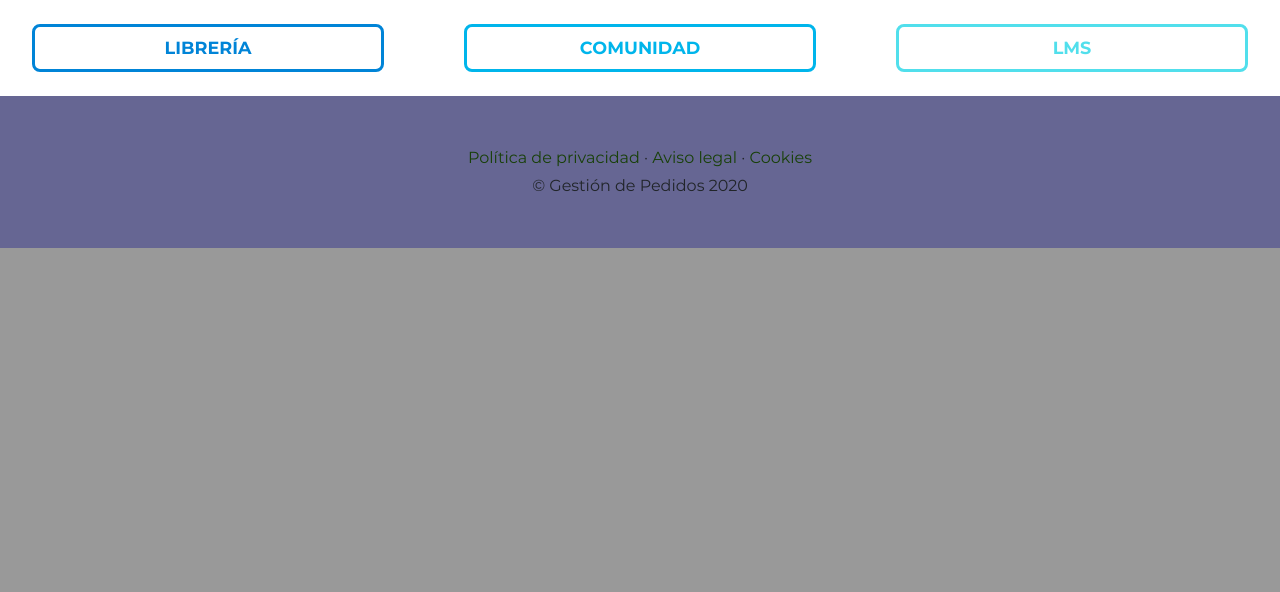
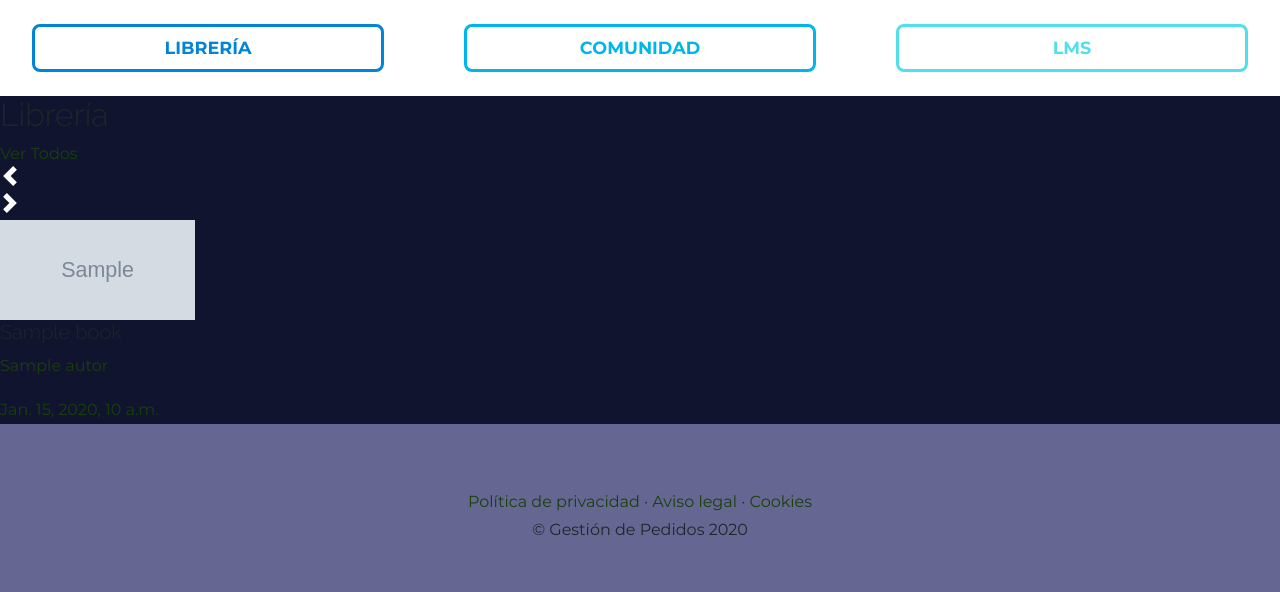
Before and after one commit to Etygit607/aulavirtual, a Django app: template app/templates/app/home.html in a window 1280 px wide. Shown: the part 704-1296 px from the top of the page. Before the commit the page ends 952 px from the top, so only its background shows below. Run offline with Django 3.2, Linux system fonts and the light colour scheme; the template is opened without the code that fills it: most values are stand-ins (such as "Sample title", 1, 10 or a date in 2020); grey boxes marked "Sample" are stand-in pictures; some libraries are stand-ins or nearby versions.

Commit message:
added library section

```diff
--- a/app/templates/app/home.html
+++ b/app/templates/app/home.html
@@ -33,4 +33,42 @@
   </div>
 </section>
 
+
+<section id="content" class="anet-courses">
+  <div class="container-head">
+    <h2 class="courses-title">Librería</h2>
+    <a href="#" class="courses-title">Ver Todos</a>
+  </div>
+  <div id="container-carousel">
+    <div class="arrow left-arrow">
+      <span class="carousel-control-prev-icon"></span>
+    </div>
+    <div class="arrow right-arrow">
+      <span class="carousel-control-next-icon"></span>
+    </div>
+    <div class="frame-carousel">
+    </div>
+    <div class="carousel">
+      {% for book in books %}
+        <div class="library" id="library_{{ book.id }}">
+          <img src="{% static book.img %}" width="195" height="100" />
+          <div class="library-description">
+            <h5 class="title-card">{{book.title}}</h5>
+            <p class="autor"><a href="#">{{book.autor}}</a></p>
+            <p class="date"><a href="#">{{book.date}}</a></p>
+          </div>
+        </div>
+      {% endfor %}
+    </div>
+</div>
+</section>
+
+
+
+
+
+
+
+
+
 {% endblock %}
```
